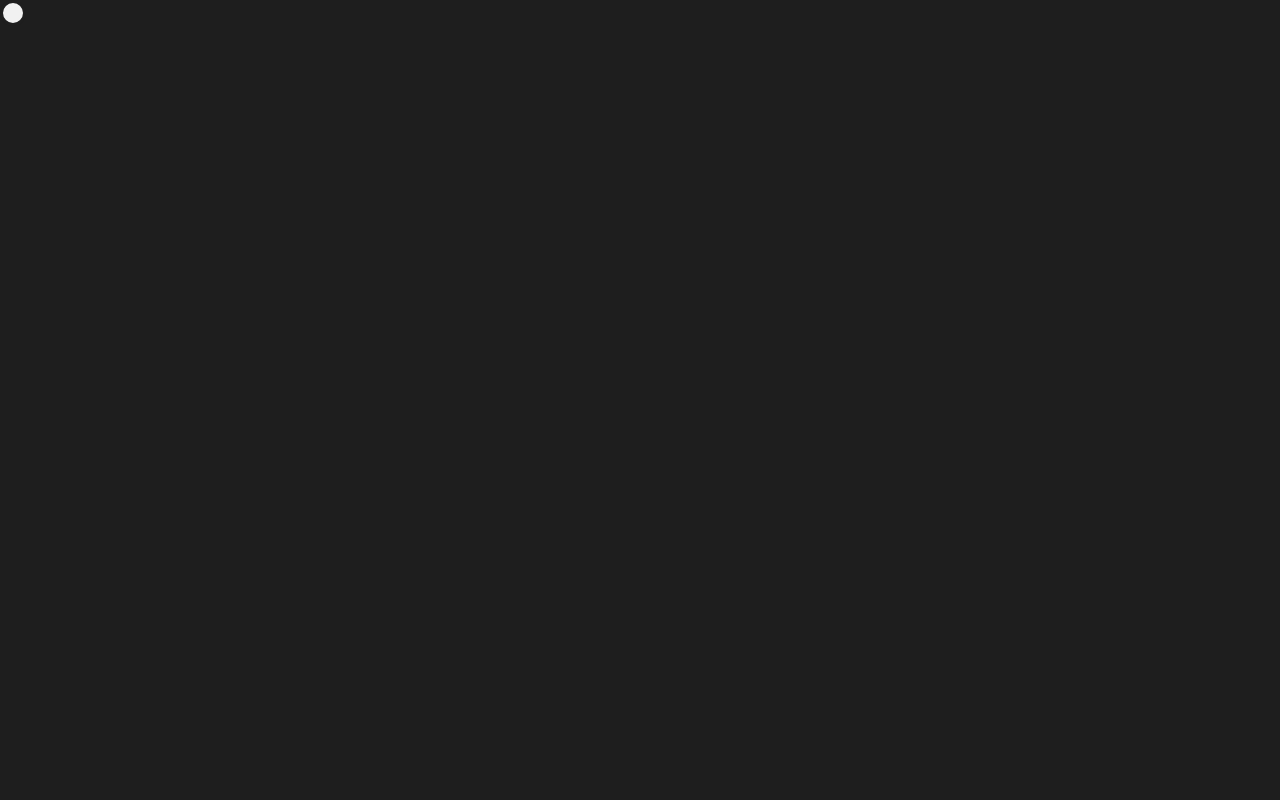
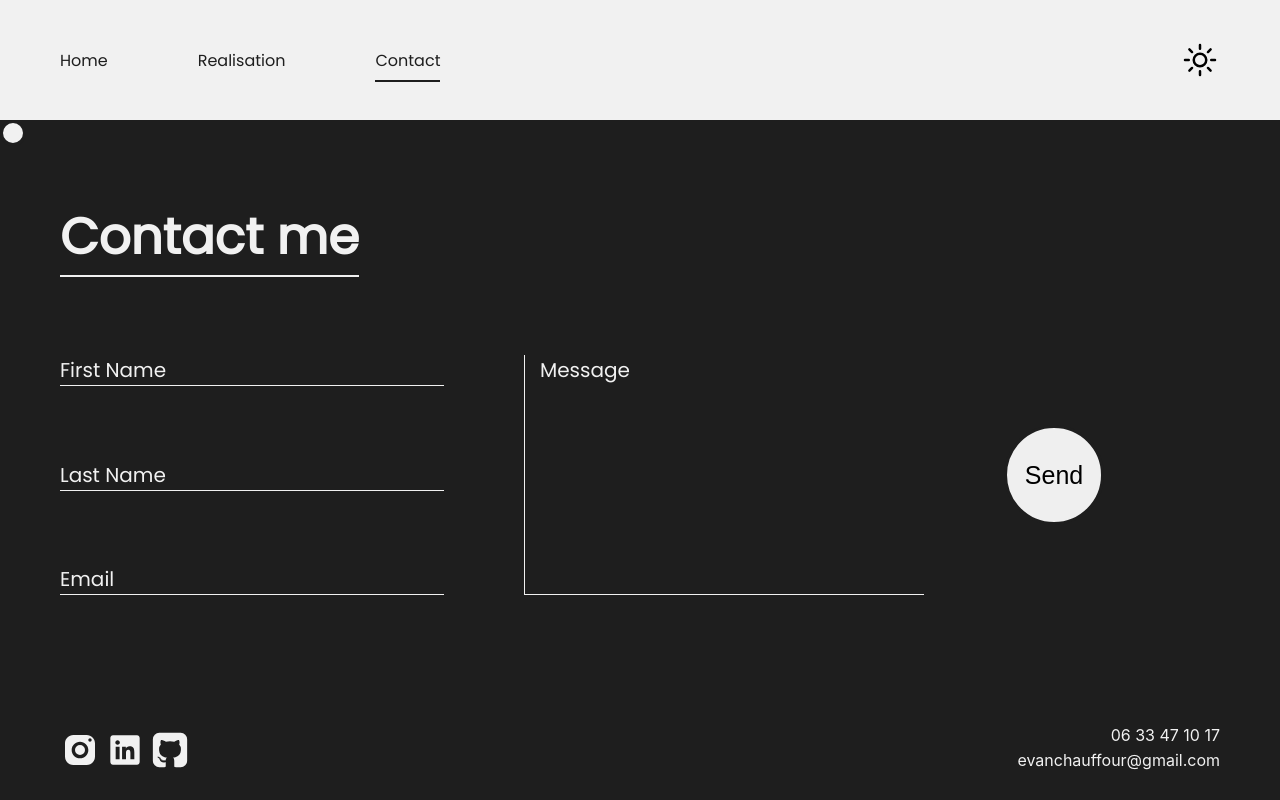
Before and after one commit to Evanchauffour/My_portfolio, a React (Create React App) app: page /contact in a window 1280 px wide. Before the commit this address had no page. Built offline with nearby package versions, Linux system fonts and the light colour scheme.

Commit message:
test routes

```diff
--- a/src/App.js
+++ b/src/App.js
@@ -37,9 +37,9 @@ function App() {
     <div className={darkMode ? 'app-light' : 'app'} onMouseMove={mousePos}>
       <Routes>
         <Route path='My_portfolio/' element={<Home/>}/>
-        <Route path='My_portfolio/realisation' element={<Realisation/>}/>
-        <Route path='My_portfolio/contact' element={<Contact/>}/>
-        <Route path="My_portfolio/projects" element={<ProjetPage/>} />
+        <Route path='/realisation' element={<Realisation/>}/>
+        <Route path='/contact' element={<Contact/>}/>
+        <Route path="/projects" element={<ProjetPage/>} />
       </Routes>
       <div ref={cursor} className={cursorover ? 'cursor-over' : 'cursor'}></div>
     </div>
```
